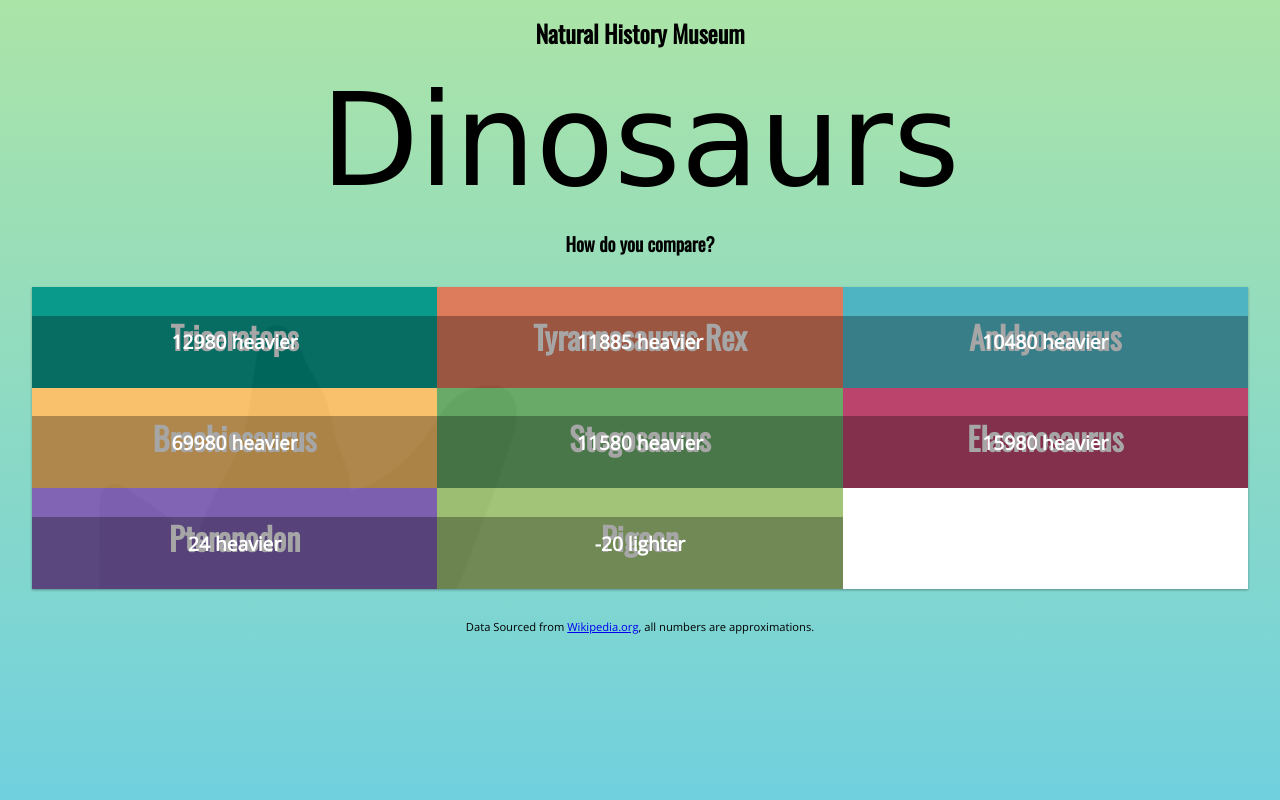
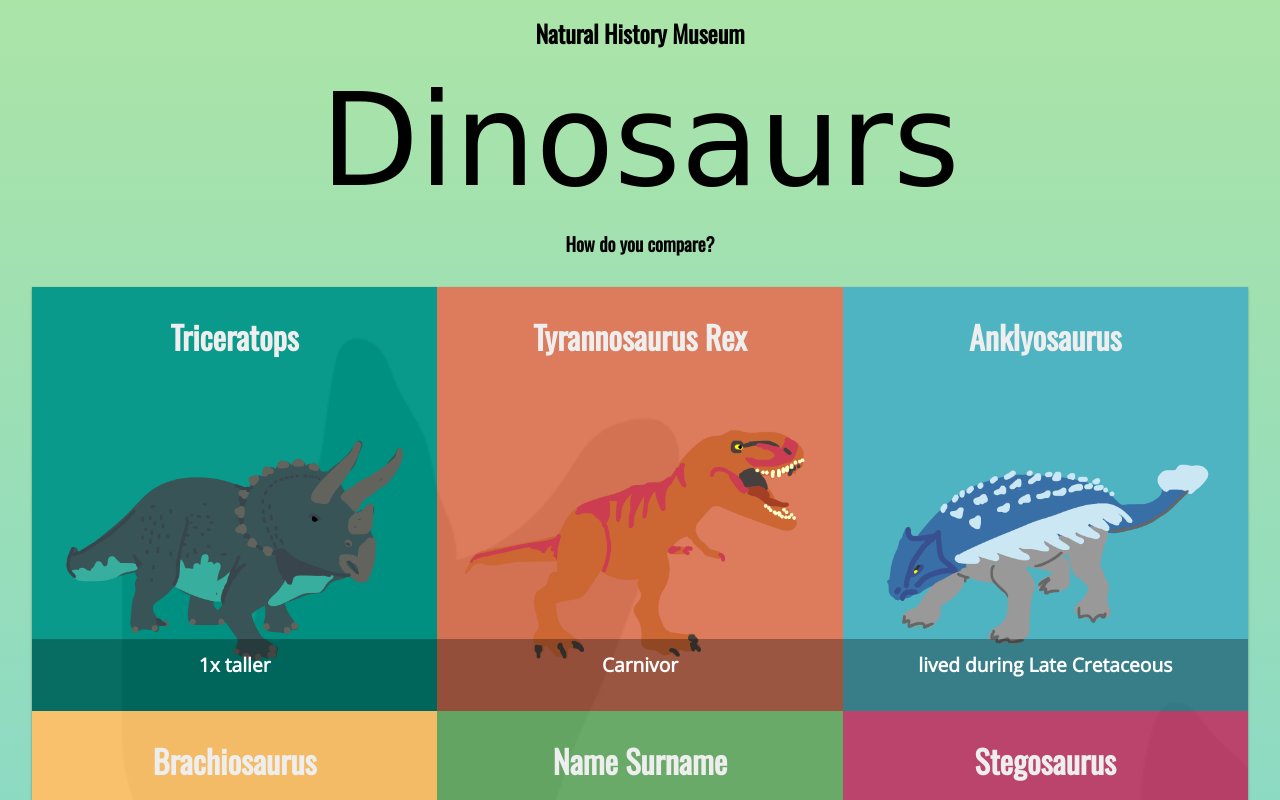
Before and after one commit to briancornally/prj-dinosaurs, a plain HTML site: page index.html in a window 1280 px wide. Both pictures are taken after a click on the element "Compare Me!". Shown: the top 800 px of the page. Drawn offline with nearby package versions, Linux system fonts and the light colour scheme; a web font is replaced by a local one.

Commit message:
add generateFact

```diff
--- a/app.js
+++ b/app.js
@@ -38,10 +38,9 @@ function getDinos() {
 // Create Human Object
 
 class Human {
-  constructor(name, feet, inches, diet, weight) {
+  constructor(name, height, diet, weight) {
     this.name = name;
-    this.feet = feet;
-    this.inches = inches;
+    this.height = height;
     this.diet = diet;
     this.weight = weight;
     this.species = "human";
@@ -50,11 +49,12 @@ class Human {
 
 function getHuman() {
   let name = document.getElementById("name").value;
-  let feet = document.getElementById("feet").value;
-  let inches = document.getElementById("inches").value;
+  let height =
+    +document.getElementById("inches").value +
+    +document.getElementById("feet").value * 12;
   let diet = document.getElementById("diet").value;
   let weight = document.getElementById("weight").value;
-  const human = new Human(name, feet, inches, diet, weight);
+  const human = new Human(name, height, diet, weight);
   console.log("newHuman");
   console.log(human);
   return human;
@@ -68,17 +68,28 @@ function getHuman() {
 // Create Dino Compare Method 1 - weight
 // NOTE: Weight in JSON file is in lbs, height in inches.
 Dino.prototype.compareWeight = function (humanWeight) {
-  const diffValue = Math.floor(this.weight - humanWeight);
-  const result =
-    diffValue > 0 ? `${diffValue} heavier` : `${diffValue} lighter`;
+  const diff = Math.floor(this.weight - humanWeight);
+  const factor = Math.floor(this.weight / humanWeight);
+  const result = diff > 0 ? `${factor}x heavier` : `${-1 * diff} lbs lighter`;
   return result;
 };
 
-// Create Dino Compare Method 2
+// Create Dino Compare Method 2 - height
 // NOTE: Weight in JSON file is in lbs, height in inches.
+Dino.prototype.compareHeight = function (humanHeight) {
+  const diff = Math.floor(this.height - humanHeight);
+  const factor = Math.floor(this.height / humanHeight);
+  const result = diff > 0 ? `${factor}x taller` : `${-1 * diff} in. shorter`;
+  return result;
+};
 
 // Create Dino Compare Method 3
 // NOTE: Weight in JSON file is in lbs, height in inches.
+Dino.prototype.compareDiet = function (humanDiet) {
+  return humanDiet.toLowerCase() == this.diet
+    ? `${humanDiet} also!`
+    : `${this.diet.charAt(0).toUpperCase()}${this.diet.slice(1)}`;
+};
 
 // Generate Tiles for each Dino in Array
 
@@ -89,32 +100,78 @@ function removeForm() {
   document.getElementById("dino-compare").style.display = "none";
 }
 
-// On button click, prepare and display infographic
+function randomIntFromInterval(min, max) {
+  return Math.floor(Math.random() * (max - min + 1) + min);
+}
+
+// On button click, prepare and display
+function generateFact(dino, human) {
+  if (dino.species === "Pigeon") {
+    return dino.fact;
+  } else {
+    const rndInt = randomIntFromInterval(1, 6);
+    switch (rndInt) {
+      case 1:
+        return dino.compareWeight(human.weight);
+      case 2:
+        return dino.compareHeight(human.height);
+      case 3:
+        return dino.compareDiet(human.diet);
+      case 4:
+        return dino.fact;
+      case 5:
+        return `lived in ${dino.where}`;
+      case 6:
+        return `lived during ${dino.when}`;
+      default:
+        return "fact oops!";
+    }
+  }
+}
+
 let grid = document.getElementById("grid");
 function displayInfographic() {
   removeForm();
   //   console.log(Date.now());
   human = getHuman();
-  console.log(human);
+  //   console.log(human);
   getDinos().then((dinos) => {
     // console.log(dinos);
+    let index = 0;
     dinos.forEach((dino) => {
+      // place human in the middle
+      if (index === 4) {
+        const cell = document.createElement("div");
+        cell.setAttribute("class", "grid-item");
+
+        const title = document.createElement("h3");
+        title.innerText = human.name;
+        cell.appendChild(title);
+
+        const img = document.createElement("img");
+        imgName = dino.species.toLowerCase();
+        img.setAttribute("src", `images/human.png`);
+        cell.appendChild(img);
+        grid.appendChild(cell);
+        index += 1;
+      }
+
       const cell = document.createElement("div");
       cell.setAttribute("class", "grid-item");
+
       const title = document.createElement("h3");
       title.innerText = dino.species;
       cell.appendChild(title);
-      // const img = document.createElement("img");
-      // img.setAttribute('src', `images/${dino.species}.png`)
+
+      const img = document.createElement("img");
+      img.setAttribute("src", `images/${dino.species.toLowerCase()}.png`);
+      cell.appendChild(img);
 
       const fact = document.createElement("p");
-      fact.innerText = dino.compareWeight(human.weight);
+      fact.innerText = generateFact(dino, human);
       cell.appendChild(fact);
-
-      //   cell.appendChild(img);
       grid.appendChild(cell);
-      // console.log("xxx");
-      // console.log(dino);
+      index += 1;
     });
   });
 }
--- a/index.html
+++ b/index.html
@@ -25,10 +25,10 @@
             <p>Name:</p>
             <input id="name" class="form-field__full" type="text" name="name" title="Name" value="Name Surname">
             <p>Height</p>
-            <label>feet: <input id="feet" class="form-field__short" type="number" name="feet" title="Feet" value="10"></label>
-            <label>inches: <input id="inches" class="form-field__short" type="number" name="inches" title="Inches" value="1"></label>
+            <label>feet: <input id="feet" class="form-field__short" type="number" name="feet" title="Feet" value="5"></label>
+            <label>inches: <input id="inches" class="form-field__short" type="number" name="inches" title="Inches" value="7"></label>
             <p>Weight:</p>
-            <label><input id="weight" class="form-field__full" type="number" name="weight" title="Weight" value="20">lbs</label>
+            <label><input id="weight" class="form-field__full" type="number" name="weight" title="Weight" value="130">lbs</label>
             <p>Diet:</p>
             <select id="diet" class="form-field__full" name="diet" title="Diet" value="Herbavor">
                 <option>Herbavor</option>
```
